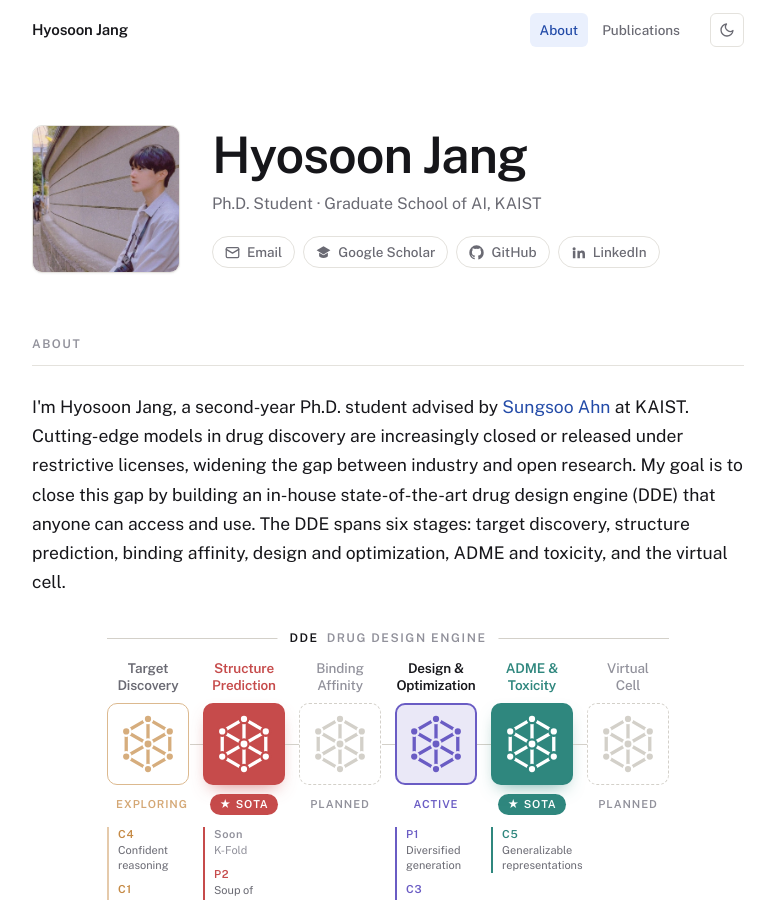
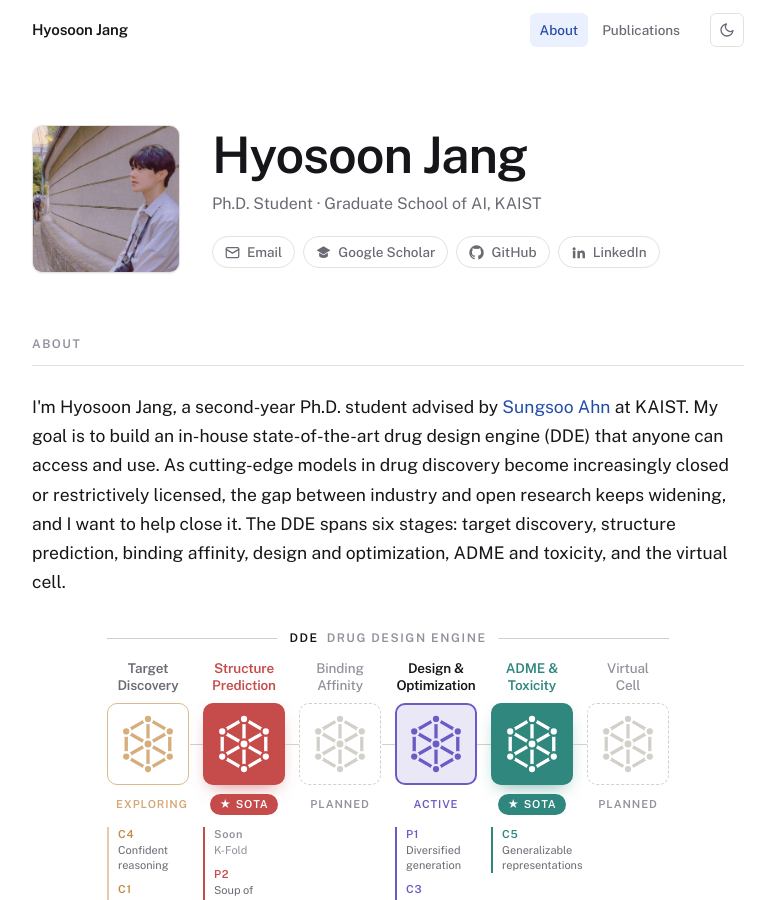
Before and after one commit to hsjang0/hsjang, a Jekyll site: the page built from index.html, in a window 1280 px wide and 900 px high. Shown: the whole window, without its empty margins (252-1027 px from the left). Built offline with Jekyll 4.4.1, drawn with Linux system fonts in a browser that asks for light colours.

Commit message:
Open with the goal, then give the reason for it
Co-Authored-By: Claude Opus 5.5 <noreply@anthropic.com>

```diff
--- a/index.html
+++ b/index.html
@@ -54,11 +54,10 @@ title: Home
     <p>
       I'm Hyosoon Jang, a second-year Ph.D. student advised by
       <a href="https://sungsoo-ahn.github.io/" target="_blank" rel="noopener">Sungsoo Ahn</a>
-      at KAIST. Cutting-edge models in drug discovery are increasingly closed or
-      released under restrictive licenses, widening the
-      gap between industry and open research. My goal is to close this gap by
-      building an in-house state-of-the-art drug design engine
-      (DDE) that anyone can access and use.
+      at KAIST. My goal is to build an in-house state-of-the-art drug design engine
+      (DDE) that anyone can access and use. As cutting-edge models in drug discovery
+      become increasingly closed or restrictively licensed, the gap between industry
+      and open research keeps widening, and I want to help close it.
       The DDE spans six stages: target discovery, structure prediction, binding
       affinity, design and optimization, ADME and toxicity, and the virtual cell.
     </p>
```
